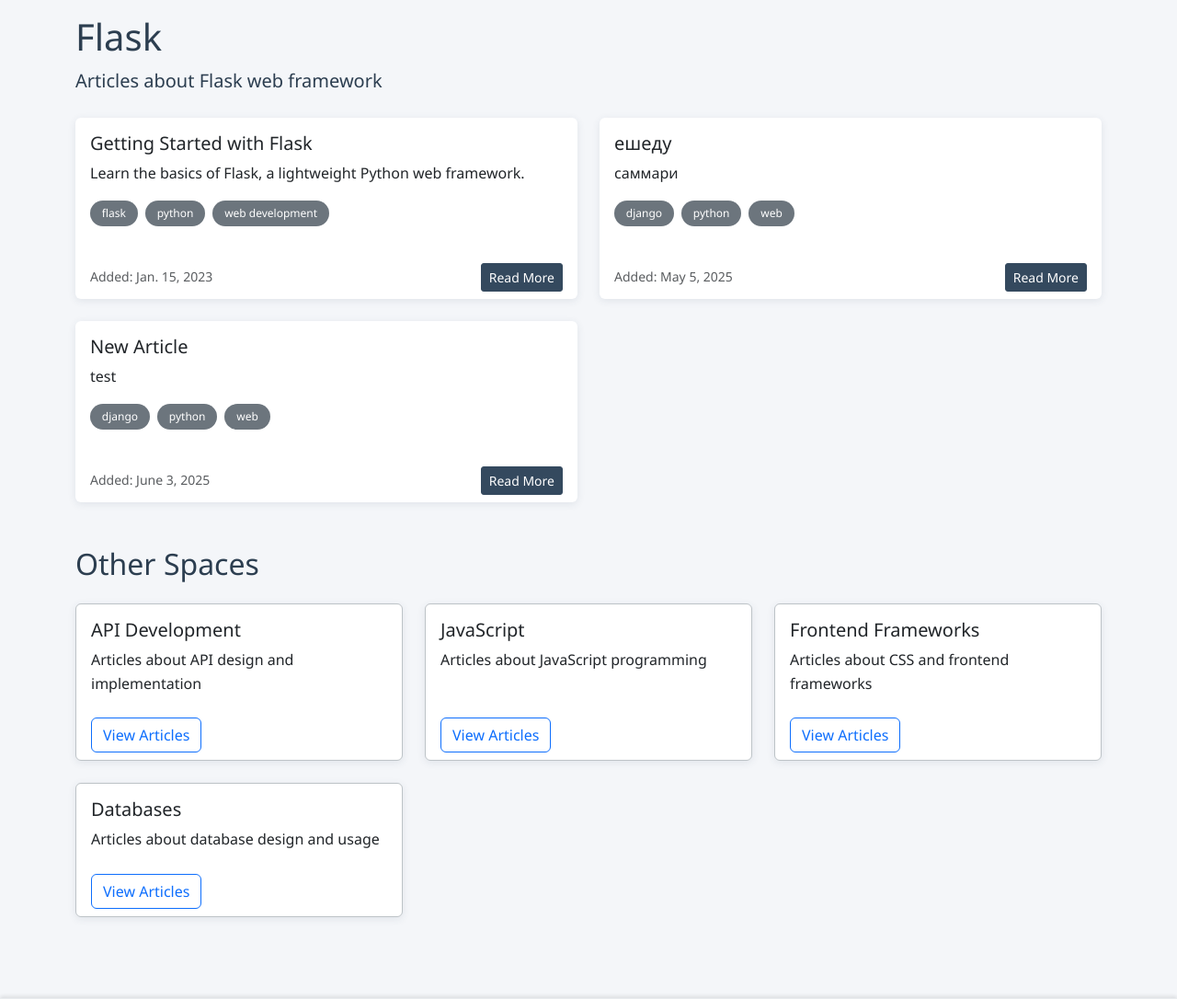
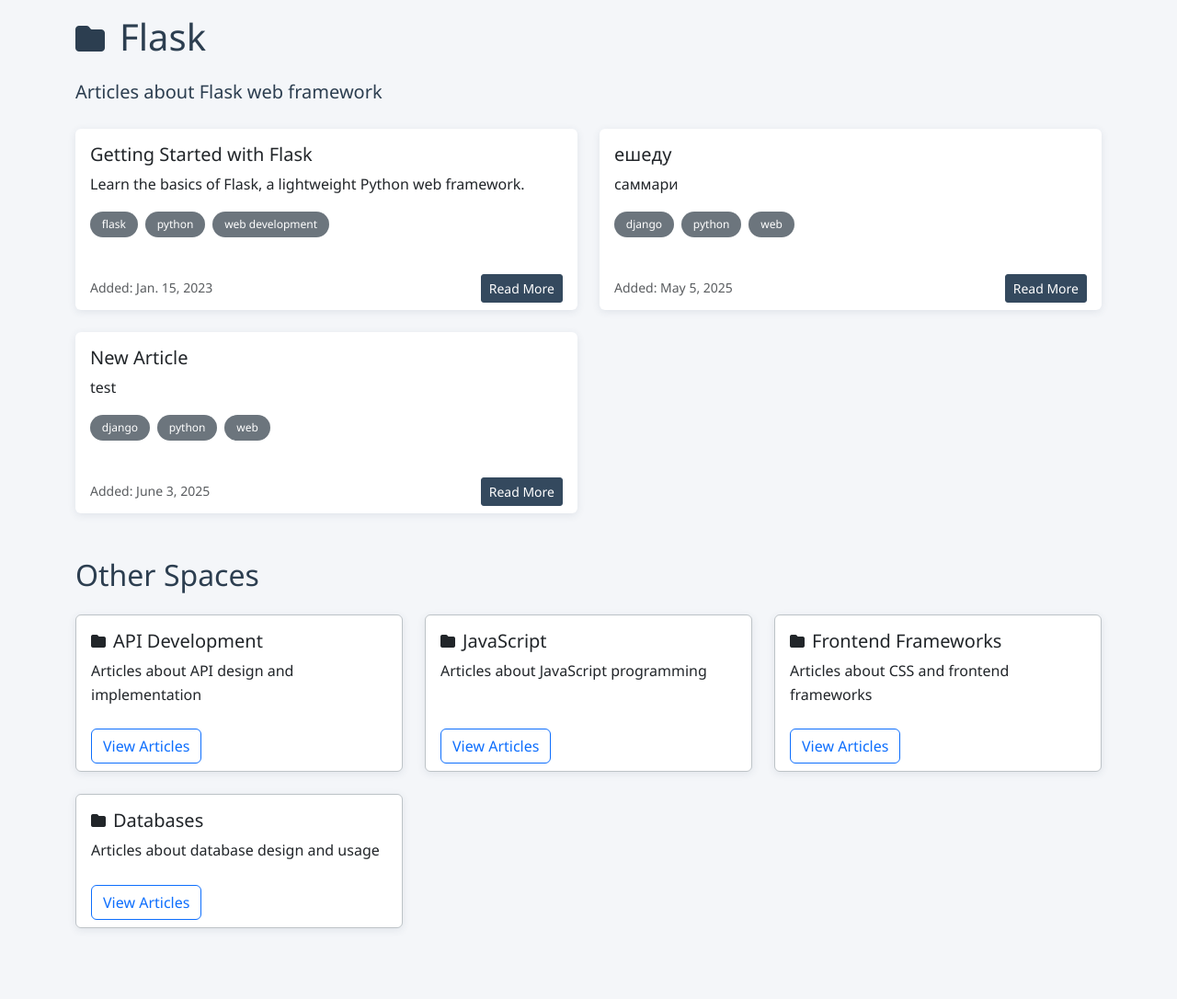
Before and after one commit to a-dulatov/KnowledgeVault, a Django app: page /space/1/ in a window 1280 px wide. Shown: the part 116-1202 px from the top of the page at 92% size. Run offline with Django 5.2, Linux system fonts and the light colour scheme; data comes from the database, SQL or seed files in the repository.

Commit message:
Improve the appearance of spaces throughout the website interface
Enhance space representation by adding icons and labels in index.html, layout.html, and space.html templates.

Replit-Commit-Author: Agent
Replit-Commit-Session-Id: 966470d0-1175-4e27-bbd2-ff1539186348
Replit-Commit-Screenshot-Url: https://storage.googleapis.com/screenshot-production-us-central1/5c4c90be-2196-4a0b-b7f2-267e1ae3c18c/99ee5fd9-759e-40a3-8911-0e1334e79f9a.jpg

```diff
--- a/templates/layout.html
+++ b/templates/layout.html
@@ -36,7 +36,19 @@
                         </a>
                         <ul class="dropdown-menu" aria-labelledby="spacesDropdown">
                             {% for space in spaces %}
-                            <li><a class="dropdown-item" href="{% url 'space_detail' space_id=space.id %}">{{ space.name }}</a></li>
+                            <li>
+                                <a class="dropdown-item d-flex align-items-center" href="{% url 'space_detail' space_id=space.id %}">
+                                    {% if space.icon %}
+                                    <i class="{{ space.icon }} me-2"></i>
+                                    {% endif %}
+                                    <div>
+                                        <div>{{ space.name }}</div>
+                                        {% if space.label %}
+                                        <small><span class="badge" style="background-color: {{ space.label.color }}; color: white; font-size: 0.7em;">{{ space.label.name }}</span></small>
+                                        {% endif %}
+                                    </div>
+                                </a>
+                            </li>
                             {% endfor %}
                         </ul>
                     </li>
--- a/templates/space.html
+++ b/templates/space.html
@@ -12,7 +12,17 @@
 </nav>
 
 <div class="mb-4">
-    <h1>{{ space.name }}</h1>
+    <div class="d-flex align-items-center mb-3">
+        {% if space.icon %}
+        <i class="{{ space.icon }} me-3" style="font-size: 2rem;"></i>
+        {% endif %}
+        <div>
+            <h1 class="mb-1">{{ space.name }}</h1>
+            {% if space.label %}
+            <span class="badge" style="background-color: {{ space.label.color }}; color: white;">{{ space.label.name }}</span>
+            {% endif %}
+        </div>
+    </div>
     <p class="lead">{{ space.description }}</p>
 </div>
 
@@ -57,7 +67,15 @@
             <div class="col">
                 <div class="card space-card h-100">
                     <div class="card-body">
-                        <h5 class="card-title">{{ other_space.name }}</h5>
+                        <div class="d-flex align-items-center mb-2">
+                            {% if other_space.icon %}
+                            <i class="{{ other_space.icon }} me-2"></i>
+                            {% endif %}
+                            <h5 class="card-title mb-0">{{ other_space.name }}</h5>
+                        </div>
+                        {% if other_space.label %}
+                        <span class="badge mb-2" style="background-color: {{ other_space.label.color }}; color: white;">{{ other_space.label.name }}</span>
+                        {% endif %}
                         <p class="card-text">{{ other_space.description }}</p>
                     </div>
                     <div class="card-footer bg-transparent border-0">
```
Also changed, not shown: templates/index.html (+9 -1 lines).
